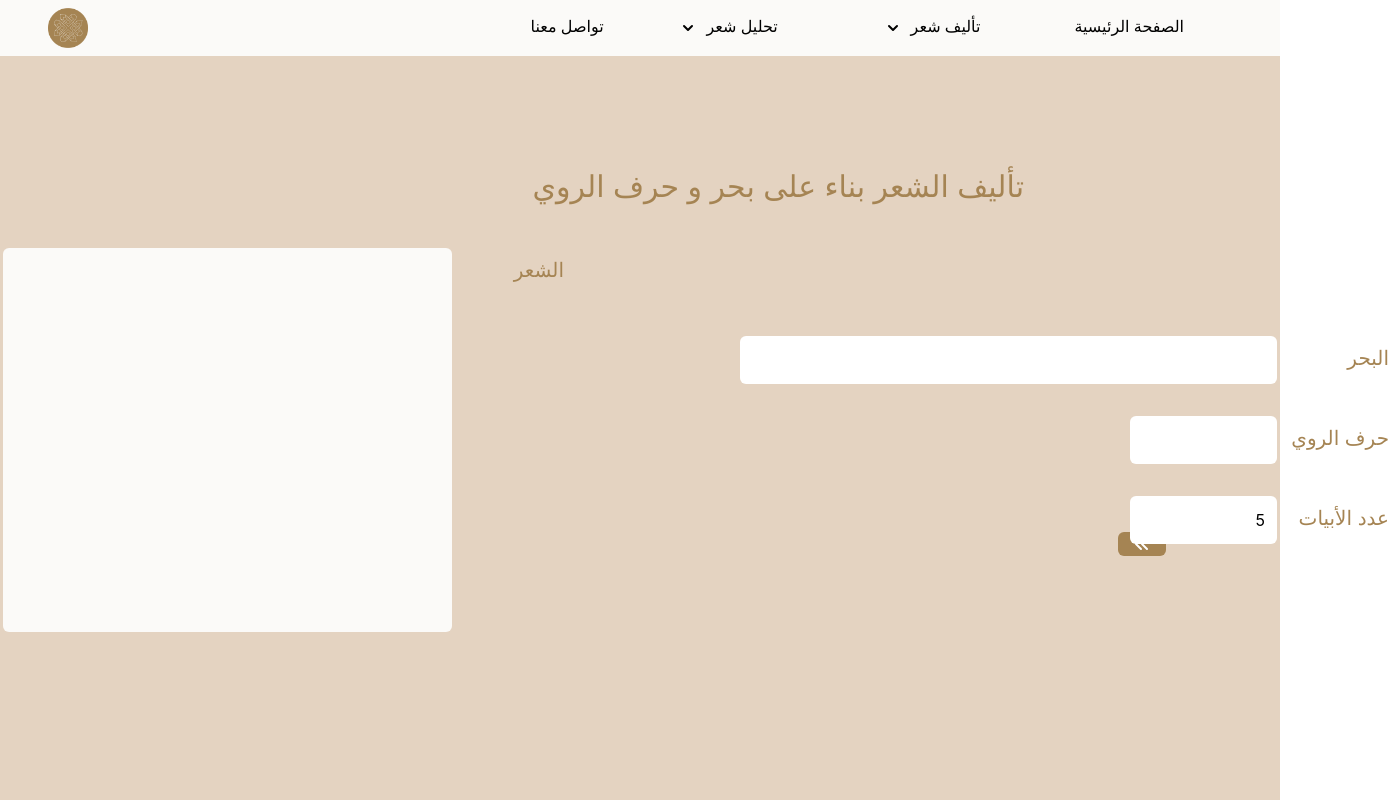
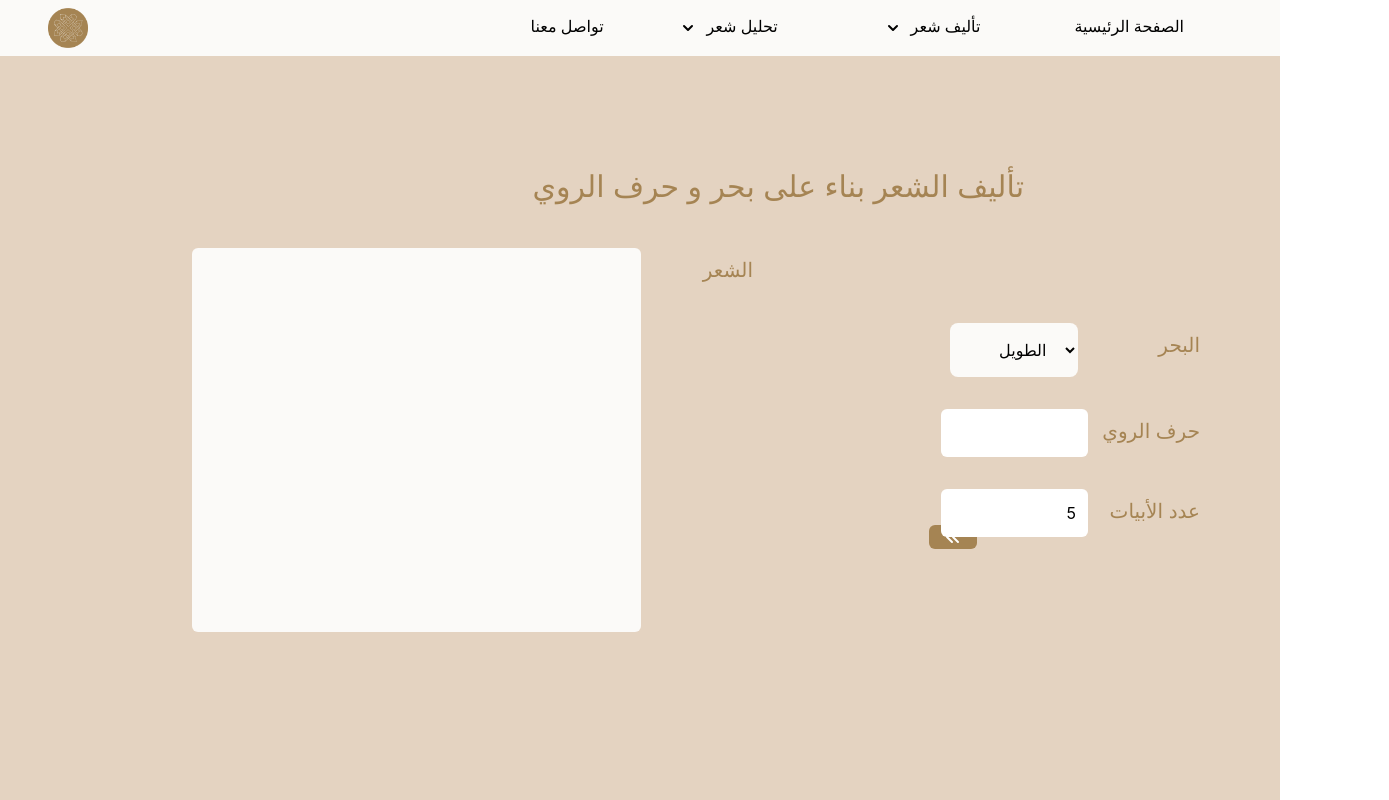
Before and after one commit to wadjih-bencheikh18/arabicthon-front, a React (Create React App) app: page /create/ba7rRawi in a window 1280 px wide. Shown: the whole page, 1389 px wide, since content can reach past the window. Built offline with nearby package versions, Linux system fonts and the light colour scheme.

Commit message:
add input choice select

```diff
--- a/src/components/Functional/Analyse.jsx
+++ b/src/components/Functional/Analyse.jsx
@@ -7,11 +7,11 @@ import Tachkil, { postFix, preFix } from "./Tachkil";
 import OutputResult from "./OutputResult";
 import { Pagination, Navigation } from "swiper";
 import { Swiper, SwiperSlide } from "swiper/react";
+import BahrDl from "./BahrDL";
 // Import Swiper styles
 import "swiper/css";
 import "swiper/css/pagination";
 import "swiper/css/navigation";
-import BahrDl from "./BahrDL";
 
 export default function Analyse({ activate = [1, 2, 3, 4] }) {
   const [data, setData] = useState({});
--- a/src/components/Functional/Ba7rAndRawi.jsx
+++ b/src/components/Functional/Ba7rAndRawi.jsx
@@ -12,13 +12,27 @@ export default function WaznAndRawi() {
       </div>
       <div className="flex-row-reverse flex justify-center items-center gap-x-72">
         <div className="flex flex-col space-y-8">
-          <InputResult
-            minWidth={50}
-            maxHeight={1}
-            title="البحر"
-            className="overflow-hidden"
-            setUpdate={(meter) => setData((data) => ({ ...data, meter }))}
-          />
+          <div className="flex flex-row-reverse">
+            <div className="text-xl -mr-28 ml-20 pt-2 text-[#A58453]">
+              البحر
+            </div>
+            <select className="rounded-lg text-right bg-[#FBFAF8] w-32 p-4">
+              <option value="tawiil">الطويل</option>
+              <option value="madiid">المديد</option>
+              <option value="basiit">البسيط</option>
+              <option value="wafir">الوافر</option>
+              <option value="kaamil">الكامل</option>
+              <option value="hazj">الهزج</option>
+              <option value="rajz">الرجز</option>
+              <option value="raml">الرمل</option>
+              <option value="sariie">السريع</option>
+              <option value="munsarih">المنسرح</option>
+              <option value="khafiif">الخفيف</option>
+              <option value="mujdath">المجتث</option>
+              <option value="mutaqaarib">المتقارب</option>
+              <option value="mutadaarik">المتدارك</option>
+            </select>
+          </div>
           <InputResult
             minWidth={12}
             maxHeight={1}
--- a/src/components/Functional/LastWord.jsx
+++ b/src/components/Functional/LastWord.jsx
@@ -23,13 +23,24 @@ export default function LastWord() {
             className="overflow-hidden"
           />
         </div>
-        <div className="col-span-2 col-start-3">
-          <InputResult
-            minWidth={50}
-            maxHeight={1}
-            title="البحر"
-            className="overflow-hidden"
-          />
+        <div className="col-span-2 col-start-3 flex flex-row-reverse justify-self-end">
+          <div className="text-xl -mr-28 ml-20 pt-2 text-[#A58453]">البحر</div>
+          <select className="rounded-lg text-right bg-[#FBFAF8] w-80 p-4">
+            <option value="tawiil">الطويل</option>
+            <option value="madiid">المديد</option>
+            <option value="basiit">البسيط</option>
+            <option value="wafir">الوافر</option>
+            <option value="kaamil">الكامل</option>
+            <option value="hazj">الهزج</option>
+            <option value="rajz">الرجز</option>
+            <option value="raml">الرمل</option>
+            <option value="sariie">السريع</option>
+            <option value="munsarih">المنسرح</option>
+            <option value="khafiif">الخفيف</option>
+            <option value="mujdath">المجتث</option>
+            <option value="mutaqaarib">المتقارب</option>
+            <option value="mutadaarik">المتدارك</option>
+          </select>
         </div>
         <button
           onClick={() => {
```
